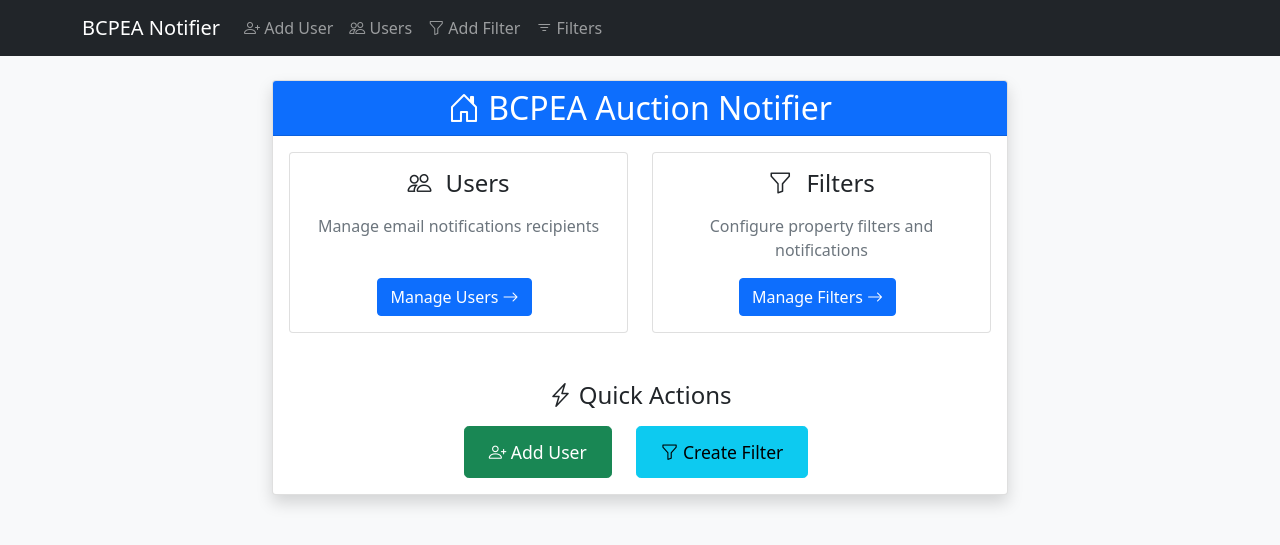
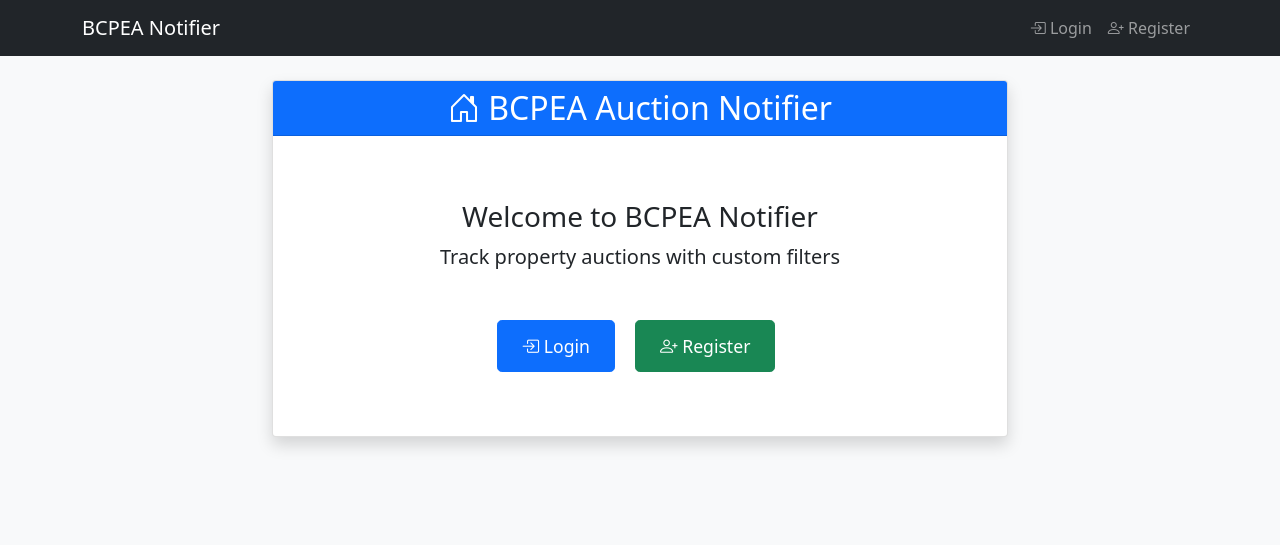
Before and after one commit to GeorgiChalakov01/auction-notifier, a Flask app: page / in a window 1280 px wide. Shown: the top 545 px of the page. Run offline with Flask 3, Linux system fonts and the light colour scheme.

Commit message:
Have a working account system but needs some refinements.

```diff
--- a/app.py
+++ b/app.py
@@ -1,10 +1,18 @@
+import functools
 import sqlite3
-from flask import Flask, render_template, request, redirect, url_for, g, flash
+import subprocess
+import threading
+import logging
+from flask import Flask, render_template, request, redirect, url_for, g, flash, session
 from datetime import datetime
+from werkzeug.security import generate_password_hash, check_password_hash
 
 app = Flask(__name__)
 app.secret_key = 'supersecretkey'
 DATABASE = 'instance/bcpea.db'
+
+# Set up logging
+logging.basicConfig(level=logging.INFO, format='%(asctime)s - %(levelname)s - %(message)s')
 
 COURT_CHOICES = [
     (0, 'All Courts'), (1, 'Благоевград'), (2, 'Бургас'), (3, 'Варна'), (4, 'Велико Търново'),
@@ -39,13 +47,23 @@ def init_db():
         db = get_db()
         cursor = db.cursor()
 
+        # Create auth_user table with status column
         cursor.execute('''
-            CREATE TABLE IF NOT EXISTS users (
+            CREATE TABLE IF NOT EXISTS auth_user (
                 id INTEGER PRIMARY KEY AUTOINCREMENT,
+                name TEXT NOT NULL,
                 email TEXT UNIQUE NOT NULL,
+                password TEXT NOT NULL,
+                status TEXT NOT NULL DEFAULT 'pending',
                 created_at DATETIME DEFAULT CURRENT_TIMESTAMP
             )
         ''')
+
+        # Create default admin user
+        cursor.execute('''
+            INSERT OR IGNORE INTO auth_user (name, email, password, status)
+            VALUES ('Admin', 'admin@example.com', ?, 'approved')
+        ''', (generate_password_hash('admin123'),))
 
         cursor.execute('''
             CREATE TABLE IF NOT EXISTS filter_groups (
@@ -65,7 +83,7 @@ def init_db():
             CREATE TABLE IF NOT EXISTS user_filters (
                 user_id INTEGER,
                 filter_group_id INTEGER,
-                FOREIGN KEY(user_id) REFERENCES users(id) ON DELETE CASCADE,
+                FOREIGN KEY(user_id) REFERENCES auth_user(id) ON DELETE CASCADE,
                 FOREIGN KEY(filter_group_id) REFERENCES filter_groups(id) ON DELETE CASCADE,
                 PRIMARY KEY(user_id, filter_group_id)
             )
@@ -75,17 +93,179 @@ def init_db():
 
 init_db()
 
+# ================== AUTHENTICATION ROUTES ==================
+@app.route('/register', methods=['GET', 'POST'])
+def register():
+    if request.method == 'POST':
+        name = request.form['name']
+        email = request.form['email']
+        password = request.form['password']
+        confirm_password = request.form['confirm_password']
+
+        if password != confirm_password:
+            flash('❌ Passwords do not match', 'error')
+            return render_template('register.html')
+
+        db = get_db()
+        try:
+            hashed_pw = generate_password_hash(password)
+            db.execute('''
+                INSERT INTO auth_user (name, email, password)
+                VALUES (?, ?, ?)
+            ''', (name, email, hashed_pw))
+            db.commit()
+
+            # Automatically log in the user after registration
+            user = db.execute('SELECT * FROM auth_user WHERE email = ?', (email,)).fetchone()
+            session['user_id'] = user['id']
+            session['user_name'] = user['name']
+            session['user_email'] = user['email']
+            session['user_status'] = user['status']
+
+            flash('✅ Registration successful! Please wait for admin approval', 'success')
+            return redirect(url_for('pending'))
+        except sqlite3.IntegrityError:
+            flash('❌ Email already registered', 'error')
+        except Exception as e:
+            flash(f'❌ Error: {str(e)}', 'error')
+
+    return render_template('register.html')
+
+@app.route('/login', methods=['GET', 'POST'])
+def login():
+    if request.method == 'POST':
+        email = request.form['email']
+        password = request.form['password']
+
+        db = get_db()
+        user = db.execute('SELECT * FROM auth_user WHERE email = ?', (email,)).fetchone()
+
+        if user and check_password_hash(user['password'], password):
+            session['user_id'] = user['id']
+            session['user_name'] = user['name']
+            session['user_email'] = user['email']
+            session['user_status'] = user['status']
+
+            if user['status'] == 'approved':
+                flash('✅ Login successful!', 'success')
+                return redirect(url_for('index'))
+            else:
+                return redirect(url_for('pending'))
+        else:
+            flash('❌ Invalid email or password', 'error')
+
+    return render_template('login.html')
+
+@app.route('/logout')
+def logout():
+    session.clear()
+    flash('👋 You have been logged out', 'info')
+    return redirect(url_for('index'))
+
+@app.route('/pending')
+def pending():
+    if 'user_id' not in session:
+        return redirect(url_for('login'))
+
+    if session.get('user_status') == 'approved':
+        return redirect(url_for('index'))
+
+    return render_template('pending.html')
+
+# ================== ADMIN ROUTES ==================
+@app.route('/admin/users')
+def admin_users():
+    if 'user_id' not in session or session.get('user_email') != 'admin@example.com':
+        flash('🔒 Admin access required', 'error')
+        return redirect(url_for('login'))
+
+    db = get_db()
+    users = db.execute('SELECT * FROM auth_user ORDER BY created_at DESC').fetchall()
+    return render_template('admin_users.html', users=users)
+
+@app.route('/admin/approve/<int:user_id>', methods=['POST'])
+def admin_approve(user_id):
+    if 'user_id' not in session or session.get('user_email') != 'admin@example.com':
+        flash('🔒 Admin access required', 'error')
+        return redirect(url_for('login'))
+
+    db = get_db()
+    try:
+        db.execute('UPDATE auth_user SET status = "approved" WHERE id = ?', (user_id,))
+        db.commit()
+        flash('✅ User approved successfully', 'success')
+    except Exception as e:
+        flash(f'❌ Error approving user: {str(e)}', 'error')
+    return redirect(url_for('admin_users'))
+
+@app.route('/admin/reject/<int:user_id>', methods=['POST'])
+def admin_reject(user_id):
+    if 'user_id' not in session or session.get('user_email') != 'admin@example.com':
+        flash('🔒 Admin access required', 'error')
+        return redirect(url_for('login'))
+
+    db = get_db()
+    try:
+        db.execute('DELETE FROM auth_user WHERE id = ?', (user_id,))
+        db.commit()
+        flash('✅ User rejected successfully', 'success')
+    except Exception as e:
+        flash(f'❌ Error rejecting user: {str(e)}', 'error')
+    return redirect(url_for('admin_users'))
+
+@app.route('/admin/trigger_scraper', methods=['POST'])
+def admin_trigger_scraper():
+    if 'user_id' not in session or session.get('user_email') != 'admin@example.com':
+        flash('🔒 Admin access required', 'error')
+        return redirect(url_for('login'))
+
+    def run_scraper():
+        try:
+            result = subprocess.run(
+                ['/app/venv/bin/python', 'scraper.py'],
+                capture_output=True,
+                text=True,
+                timeout=1200  # 20 minutes timeout
+            )
+            app.logger.info(f"Scraper output: {result.stdout}")
+            if result.stderr:
+                app.logger.error(f"Scraper errors: {result.stderr}")
+        except Exception as e:
+            app.logger.error(f"Error running scraper: {str(e)}")
+
+    # Run in a separate thread to avoid blocking
+    thread = threading.Thread(target=run_scraper)
+    thread.start()
+
+    flash('✅ Scraper triggered successfully. Check logs for details.', 'success')
+    return redirect(url_for('admin_users'))
+
+# ================== AUTHENTICATION MIDDLEWARE ==================
+def login_required(f):
+    @functools.wraps(f)  # Preserve the original function's name
+    def decorated_function(*args, **kwargs):
+        if 'user_id' not in session:
+            flash('🔒 Please login to access this page', 'error')
+            return redirect(url_for('login'))
+        if session.get('user_status') != 'approved':
+            return redirect(url_for('pending'))
+        return f(*args, **kwargs)
+    return decorated_function
+
+# ================== PROTECTED ROUTES ==================
 @app.route('/')
 def index():
     return render_template('index.html')
 
 @app.route('/add_user', methods=['GET', 'POST'])
+@login_required
 def add_user():
     if request.method == 'POST':
         email = request.form['email']
         db = get_db()
         try:
-            db.execute('INSERT INTO users (email) VALUES (?)', (email,))
+            db.execute('INSERT INTO auth_user (name, email, password) VALUES (?, ?, ?)',
+                      ('New User', email, generate_password_hash('temp_password')))
             db.commit()
             flash('✅ User added successfully', 'success')
         except sqlite3.IntegrityError:
@@ -94,16 +274,18 @@ def add_user():
     return render_template('add_user.html')
 
 @app.route('/users')
+@login_required
 def users():
     db = get_db()
-    users = db.execute('SELECT * FROM users ORDER BY created_at DESC').fetchall()
+    users = db.execute('SELECT * FROM auth_user ORDER BY created_at DESC').fetchall()
     return render_template('users.html', users=users)
 
 @app.route('/delete_user/<int:user_id>', methods=['POST'])
+@login_required
 def delete_user(user_id):
     db = get_db()
     try:
-        db.execute('DELETE FROM users WHERE id = ?', (user_id,))
+        db.execute('DELETE FROM auth_user WHERE id = ?', (user_id,))
         db.commit()
         flash('✅ User deleted successfully', 'success')
     except Exception as e:
@@ -111,6 +293,7 @@ def delete_user(user_id):
     return redirect(url_for('users'))
 
 @app.route('/add_filter', methods=['GET', 'POST'])
+@login_required
 def add_filter():
     db = get_db()
     if request.method == 'POST':
@@ -150,7 +333,7 @@ def add_filter():
             # Handle user associations
             fg_id = cursor.lastrowid
             for email in user_emails:
-                user = db.execute('SELECT id FROM users WHERE email = ?', (email,)).fetchone()
+                user = db.execute('SELECT id FROM auth_user WHERE email = ?', (email,)).fetchone()
                 if user:
                     db.execute('INSERT INTO user_filters VALUES (?, ?)', (user['id'], fg_id))
 
@@ -164,13 +347,14 @@ def add_filter():
             return redirect(url_for('add_filter'))
 
     # GET request handling
-    users = db.execute('SELECT * FROM users ORDER BY email').fetchall()
+    users = db.execute('SELECT * FROM auth_user ORDER BY email').fetchall()
     return render_template('add_filter.html',
                          court_choices=COURT_CHOICES,
                          filter_types=FILTER_TYPES,
                          users=users)
 
 @app.route('/edit_filter/<int:filter_id>', methods=['GET', 'POST'])
+@login_required
 def edit_filter(filter_id):
     db = get_db()
     filter_group = db.execute('SELECT * FROM filter_groups WHERE id = ?', (filter_id,)).fetchone()
@@ -217,7 +401,7 @@ def edit_filter(filter_id):
             # Update user associations
             db.execute('DELETE FROM user_filters WHERE filter_group_id = ?', (filter_id,))
             for email in user_emails:
-                user = db.execute('SELECT id FROM users WHERE email = ?', (email,)).fetchone()
+                user = db.execute('SELECT id FROM auth_user WHERE email = ?', (email,)).fetchone()
                 if user:
                     db.execute('INSERT INTO user_filters VALUES (?, ?)', (user['id'], filter_id))
 
@@ -233,13 +417,13 @@ def edit_filter(filter_id):
     # GET request handling
     users = db.execute('''
         SELECT u.email
-        FROM users u
+        FROM auth_user u
         JOIN user_filters uf ON u.id = uf.user_id
         WHERE uf.filter_group_id = ?
     ''', (filter_id,)).fetchall()
     associated_emails = [u['email'] for u in users]
 
-    all_users = db.execute('SELECT * FROM users ORDER BY email').fetchall()
+    all_users = db.execute('SELECT * FROM auth_user ORDER BY email').fetchall()
 
     return render_template('edit_filter.html',
                          filter=filter_group,
@@ -249,6 +433,7 @@ def edit_filter(filter_id):
                          associated_emails=associated_emails)
 
 @app.route('/delete_filter/<int:filter_id>', methods=['POST'])
+@login_required
 def delete_filter(filter_id):
     db = get_db()
     try:
@@ -260,13 +445,14 @@ def delete_filter(filter_id):
     return redirect(url_for('filters'))
 
 @app.route('/filters')
+@login_required
 def filters():
     db = get_db()
     filters = db.execute('''
         SELECT fg.*, group_concat(u.email, ', ') as users
         FROM filter_groups fg
         LEFT JOIN user_filters uf ON fg.id = uf.filter_group_id
-        LEFT JOIN users u ON uf.user_id = u.id
+        LEFT JOIN auth_user u ON uf.user_id = u.id
         GROUP BY fg.id
         ORDER BY fg.created_at DESC
     ''').fetchall()
--- a/templates/base.html
+++ b/templates/base.html
@@ -17,6 +17,7 @@
             </button>
             <div class="collapse navbar-collapse" id="navbarNav">
                 <ul class="navbar-nav">
+                    {% if 'user_id' in session and session['user_status'] == 'approved' %}
                         <li class="nav-item">
                             <a class="nav-link" href="{{ url_for('add_user') }}"><i class="bi bi-person-plus"></i> Add User</a>
                         </li>
@@ -29,6 +30,42 @@
                         <li class="nav-item">
                             <a class="nav-link" href="{{ url_for('filters') }}"><i class="bi bi-filter"></i> Filters</a>
                         </li>
+                        {% if session.get('user_email') == 'admin@example.com' %}
+                        <li class="nav-item">
+                            <a class="nav-link" href="{{ url_for('admin_users') }}"><i class="bi bi-shield-lock"></i> Admin</a>
+                        </li>
+                        {% endif %}
+                    {% endif %}
+                </ul>
+                <ul class="navbar-nav ms-auto">
+                    {% if 'user_id' in session %}
+                        <li class="nav-item">
+                            <span class="navbar-text me-3">
+                                <i class="bi bi-person-circle"></i> {{ session['user_name'] }}
+                                {% if session.get('user_status') == 'pending' %}
+                                    <span class="badge bg-warning">Pending</span>
+                                {% else %}
+                                    <span class="badge bg-success">Approved</span>
+                                {% endif %}
+                            </span>
+                        </li>
+                        <li class="nav-item">
+                            <a class="nav-link" href="{{ url_for('logout') }}">
+                                <i class="bi bi-box-arrow-right"></i> Logout
+                            </a>
+                        </li>
+                    {% else %}
+                        <li class="nav-item">
+                            <a class="nav-link" href="{{ url_for('login') }}">
+                                <i class="bi bi-box-arrow-in-right"></i> Login
+                            </a>
+                        </li>
+                        <li class="nav-item">
+                            <a class="nav-link" href="{{ url_for('register') }}">
+                                <i class="bi bi-person-plus"></i> Register
+                            </a>
+                        </li>
+                    {% endif %}
                 </ul>
             </div>
         </div>
--- a/templates/index.html
+++ b/templates/index.html
@@ -8,42 +8,38 @@
                 <h2 class="mb-0"><i class="bi bi-house-door"></i> BCPEA Auction Notifier</h2>
             </div>
             <div class="card-body">
-                <div class="row g-4">
-                    <div class="col-md-6">
-                        <div class="card h-100">
-                            <div class="card-body">
-                                <h3 class="card-title"><i class="bi bi-people"></i> Users</h3>
-                                <p class="card-text">Manage email notifications recipients</p>
-                                <a href="{{ url_for('users') }}" class="btn btn-primary">
-                                    Manage Users <i class="bi bi-arrow-right"></i>
+                {% if 'user_id' in session %}
+                    {% if session['user_status'] == 'approved' %}
+                        <!-- ... existing dashboard content ... -->
+                    {% else %}
+                        <div class="py-5">
+                            <i class="bi bi-hourglass-split" style="font-size: 5rem; color: #0dcaf0;"></i>
+                            <h3 class="mt-4">Account Pending Approval</h3>
+                            <p class="lead">Your account is awaiting admin approval</p>
+                            <p>Please check back later or contact the administrator</p>
+
+                            <div class="mt-4">
+                                <a href="{{ url_for('logout') }}" class="btn btn-outline-primary">
+                                    <i class="bi bi-box-arrow-left"></i> Logout
                                 </a>
                             </div>
                         </div>
-                    </div>
-                    <div class="col-md-6">
-                        <div class="card h-100">
-                            <div class="card-body">
-                                <h3 class="card-title"><i class="bi bi-funnel"></i> Filters</h3>
-                                <p class="card-text">Configure property filters and notifications</p>
-                                <a href="{{ url_for('filters') }}" class="btn btn-primary">
-                                    Manage Filters <i class="bi bi-arrow-right"></i>
-                                </a>
-                            </div>
+                    {% endif %}
+                {% else %}
+                    <div class="py-5">
+                        <h3>Welcome to BCPEA Notifier</h3>
+                        <p class="lead">Track property auctions with custom filters</p>
+
+                        <div class="mt-5">
+                            <a href="{{ url_for('login') }}" class="btn btn-primary btn-lg me-3">
+                                <i class="bi bi-box-arrow-in-right"></i> Login
+                            </a>
+                            <a href="{{ url_for('register') }}" class="btn btn-success btn-lg">
+                                <i class="bi bi-person-plus"></i> Register
+                            </a>
                         </div>
                     </div>
-                </div>
-
-                <div class="mt-5">
-                    <h4><i class="bi bi-lightning-charge"></i> Quick Actions</h4>
-                    <div class="d-flex justify-content-center gap-3 mt-3">
-                        <a href="{{ url_for('add_user') }}" class="btn btn-success btn-lg">
-                            <i class="bi bi-person-plus"></i> Add User
-                        </a>
-                        <a href="{{ url_for('add_filter') }}" class="btn btn-info btn-lg">
-                            <i class="bi bi-funnel"></i> Create Filter
-                        </a>
-                    </div>
-                </div>
+                {% endif %}
             </div>
         </div>
     </div>
```
Also changed, not shown: scraper.py (+5 -2 lines), templates/admin_users.html (added, +65 -0 lines), templates/login.html (added, +27 -0 lines), templates/pending.html (added, +24 -0 lines), templates/register.html (added, +35 -0 lines), instance/bcpea.db, 5 other files. Lines whose indentation alone changed are shown as unchanged.
